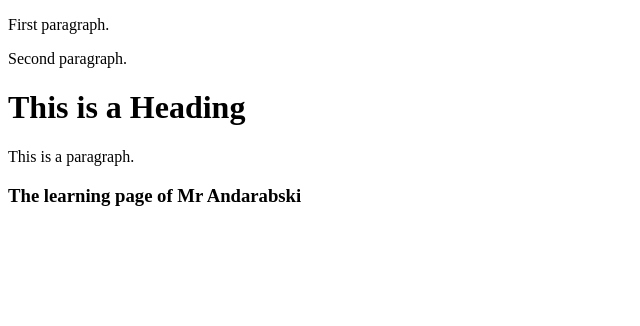
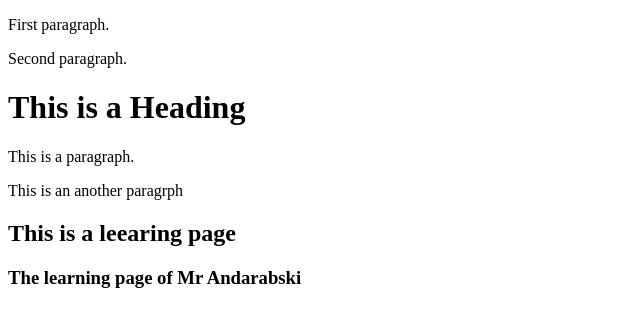
Before and after one commit to mrandarabski/learning-git, a plain HTML site: page index.html in a window 1280 px wide. Shown: the whole page, without its empty margins (0-640 px from the left). Drawn offline with Linux system fonts and the light colour scheme.

Commit message:
Update index.html

```diff
--- a/index.html
+++ b/index.html
@@ -4,11 +4,12 @@
     <title>This is a Git learning page</title>
   </head>
   <body>
-
     <p>First paragraph.</p>
     <p>Second paragraph.</p>
     <h1>This is a Heading</h1>
     <p>This is a paragraph.</p>
+    <p>This is an another paragrph</p>
+    <h2>This is a leearing page</h2>
     <h3>The learning page of Mr Andarabski</h3>
   </body>
 </html>
```
Lines whose indentation alone changed are shown as unchanged.
